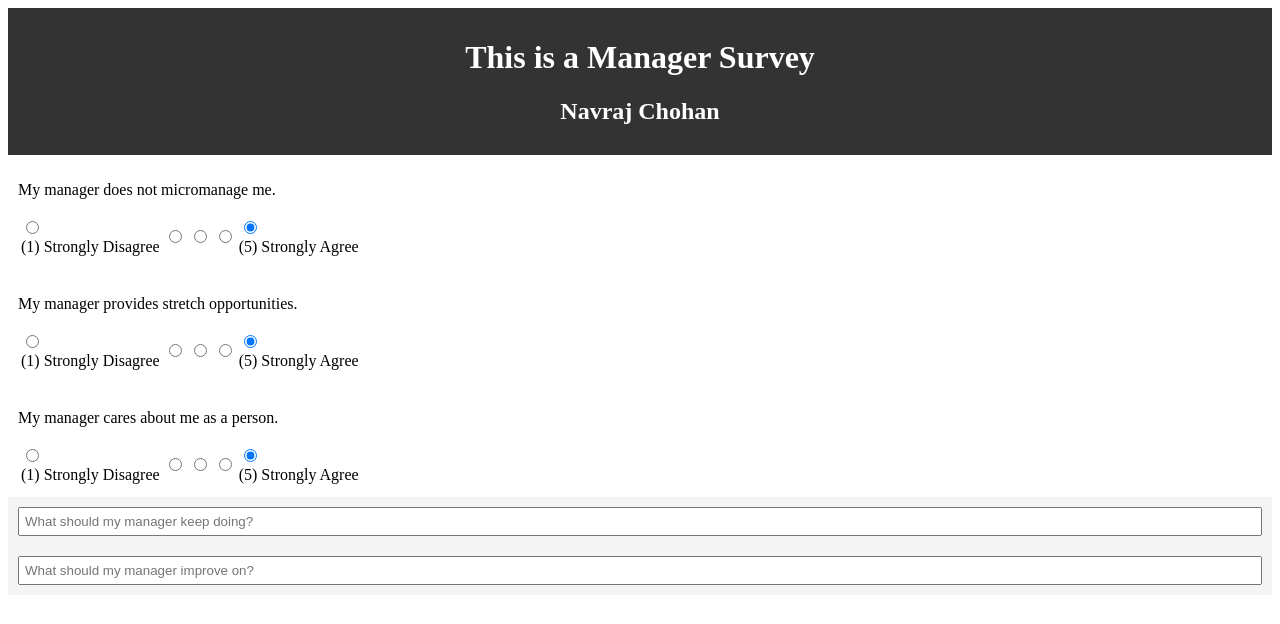
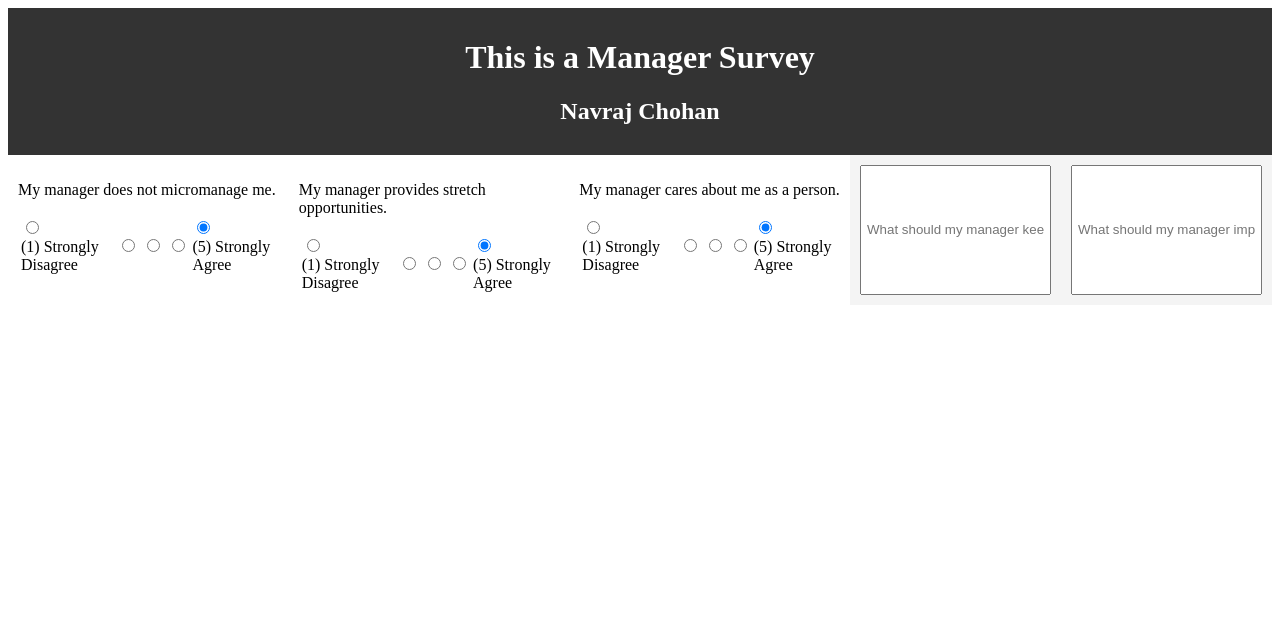
Before and after one commit to nlake44/frontend-surveys, a React (Create React App) app: page / in a window 1280 px wide. Shown: the top 624 px of the page. Built offline with nearby package versions, Linux system fonts and the light colour scheme.

Commit message:
Update readme and bubble up selections

```diff
--- a/src/App.js
+++ b/src/App.js
@@ -59,11 +59,22 @@ class App extends Component {
     surveyType: "Manager"
   }
 
+  onSubmit = (e) => {
+    e.preventDefault();
+    // this.state.questions
+  }
+
+  newSelection = () => {
+    console.log("New selection made!")
+  }
+
   render() {
     return(
       <div className="App">
         <Header userName={this.headerInfo.userName} surveyType={this.headerInfo.surveyType}/>
-        <Questions questions={this.state.questions} />
+        <form onSubmit={this.onSubmit} style={{ display: 'flex' }}>
+        <Questions questions={this.state.questions} newSelection={this.newSelection} />
+        </form>
       </div>
     )
   }
```
Also changed, not shown: 1 other file (tests, documents, lock files or other folders).
